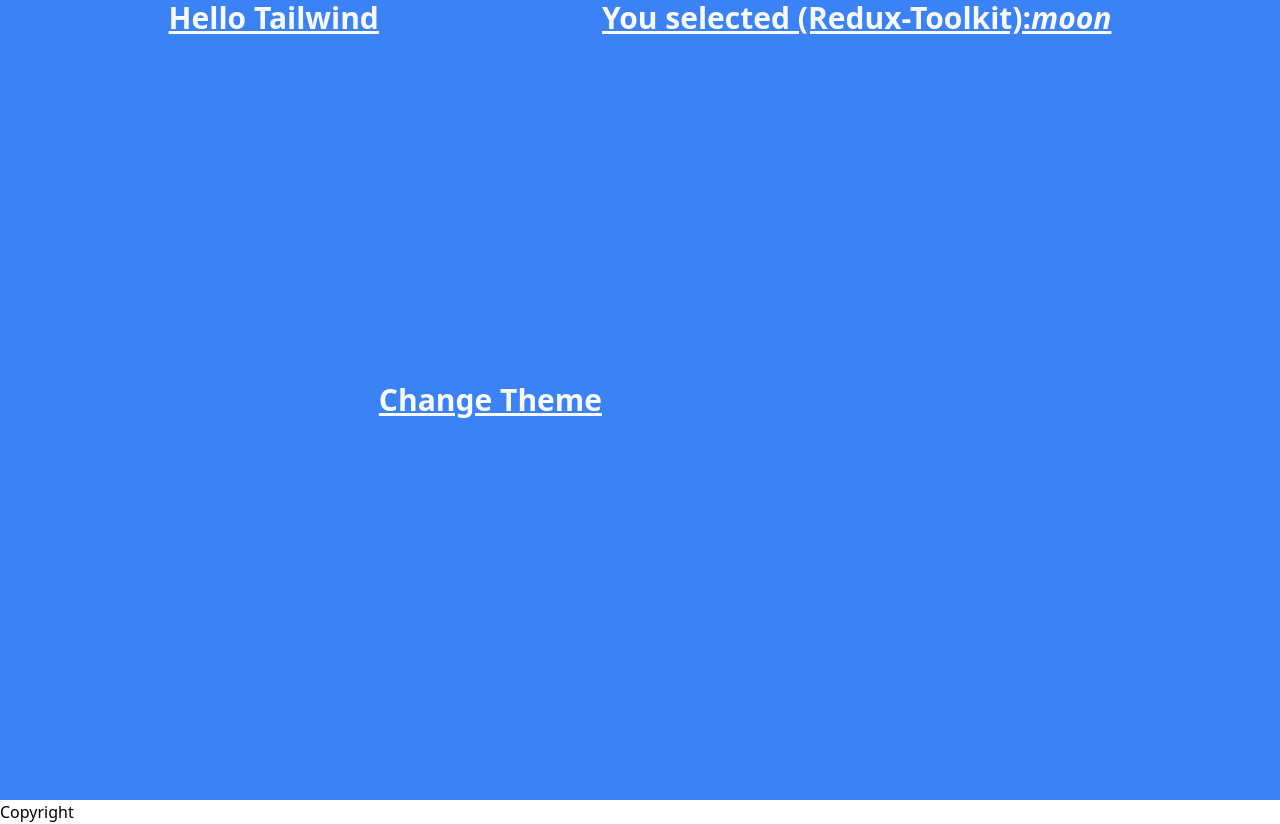
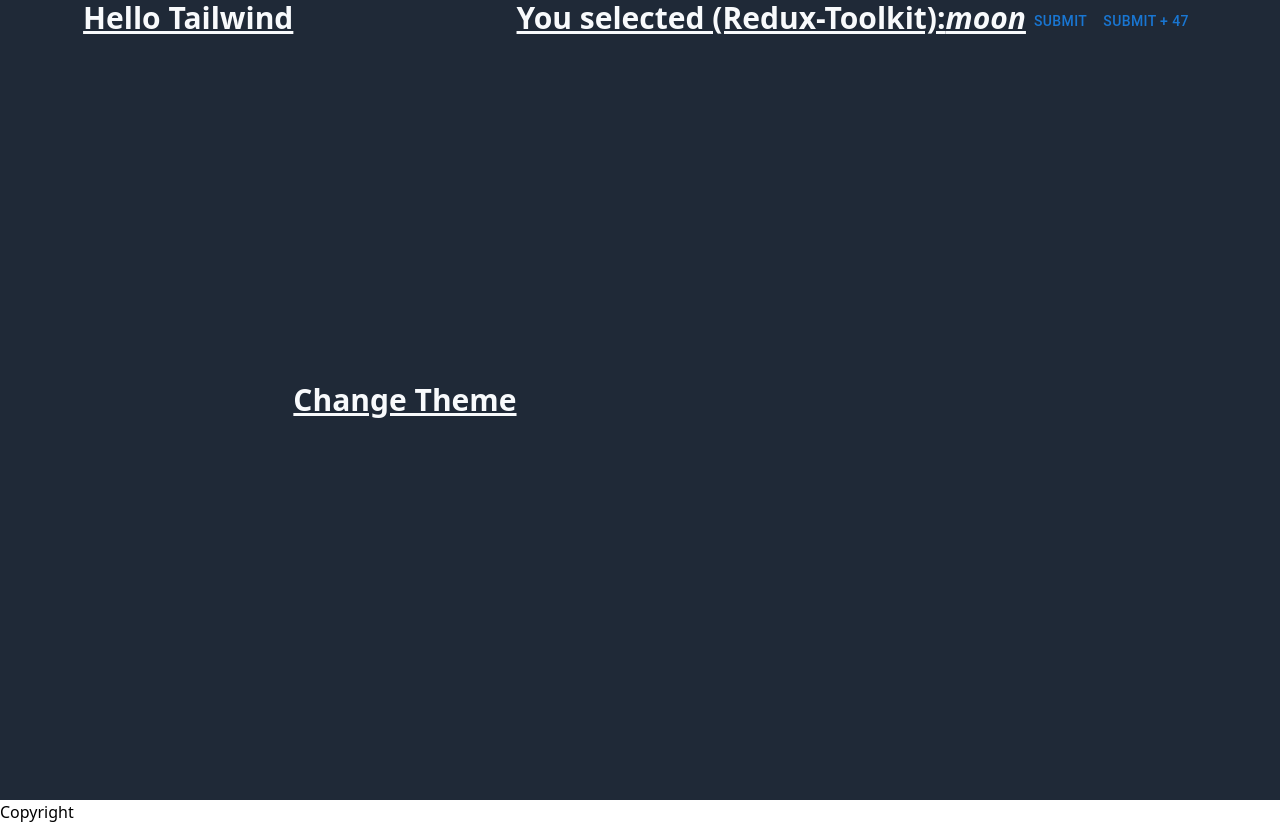
Before and after one commit to project-showroom/project-showroom-v2, a Next.js app: page / in a window 1280 px wide. Built offline with nearby package versions, Linux system fonts and the light colour scheme.

Commit message:
Refactor: SubmitButton example

```diff
--- a/src/components/button-components/submit-button.tsx
+++ b/src/components/button-components/submit-button.tsx
@@ -19,7 +19,7 @@
         COMPONENT_NAME
       )}
     >
-      Submit {props.submitCounter ?? `+ ${props.submitCounter}`}
+      Submit {props.submitCounter ? `+ ${props.submitCounter}` : ""}
     </SubmitTypeButton>
   );
 };
--- a/src/pages/index.tsx
+++ b/src/pages/index.tsx
@@ -3,6 +3,7 @@
 import { Copyright } from "../features/footer-feature";
 import { iconAction } from "../store/icon-slice";
 import classNames from "classnames";
+import { SubmitButton } from "../components/button-components";
 
 export default function Home() {
   const dispatcher = useDispatch();
@@ -26,10 +27,10 @@
         className={classNames(
           "justify-center text-3xl font-bold underline h-screen flex",
           {
-            "bg-blue-500 text-slate-50": icon.icon === "moon",
+            "bg-gray-800 text-slate-50": icon.icon === "moon",
           },
           {
-            "bg-slate-50 text-blue-500": icon.icon === "sun",
+            "bg-slate-50 text-gray-800": icon.icon === "sun",
           }
         )}
       >
@@ -37,6 +38,10 @@
         <button onClick={onChangeTheme}>Change Theme</button>
         <b>You selected (Redux-Toolkit): </b>
         <i>{icon.icon}</i>
+        <div id="button-test">
+          <SubmitButton />
+          <SubmitButton submitCounter={47} />
+        </div>
       </main>
       <footer>
         <Copyright />
--- a/src/types/element-types/button-elements-types/submit-button-type.ts
+++ b/src/types/element-types/button-elements-types/submit-button-type.ts
@@ -1,5 +1,5 @@
 import { BaseButtonType } from "./index";
 
 export interface SubmitButtonType extends BaseButtonType {
-  submitCounter: number;
+  submitCounter?: number;
 }
```
